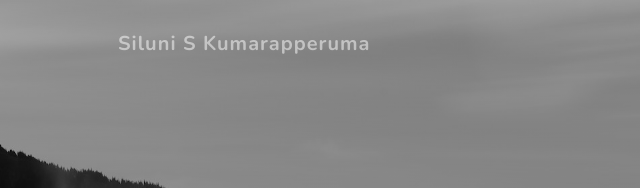
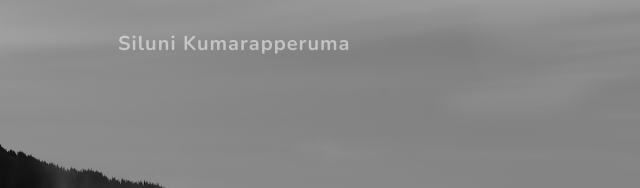
Before and after one commit to SiluniK/silunik.github.io, a plain HTML site: page index.html in a window 1280 px wide. Shown: the top 188 px of the page, 0-640 px from the left. Drawn offline with nearby package versions, Linux system fonts and the light colour scheme.

Commit message:
change name again

```diff
--- a/index.html
+++ b/index.html
@@ -19,7 +19,7 @@
         <!-- Navigation-->
         <nav class="navbar navbar-expand-lg navbar-light fixed-top" id="mainNav">
             <div class="container px-4 px-lg-5">
-                <a class="navbar-brand" href="#page-top">Siluni S Kumarapperuma</a>
+                <a class="navbar-brand" href="#page-top">Siluni Kumarapperuma</a>
                 <button class="navbar-toggler navbar-toggler-right" type="button" data-bs-toggle="collapse" data-bs-target="#navbarResponsive" aria-controls="navbarResponsive" aria-expanded="false" aria-label="Toggle navigation">
                     Menu
                     <i class="fas fa-bars"></i>
```
